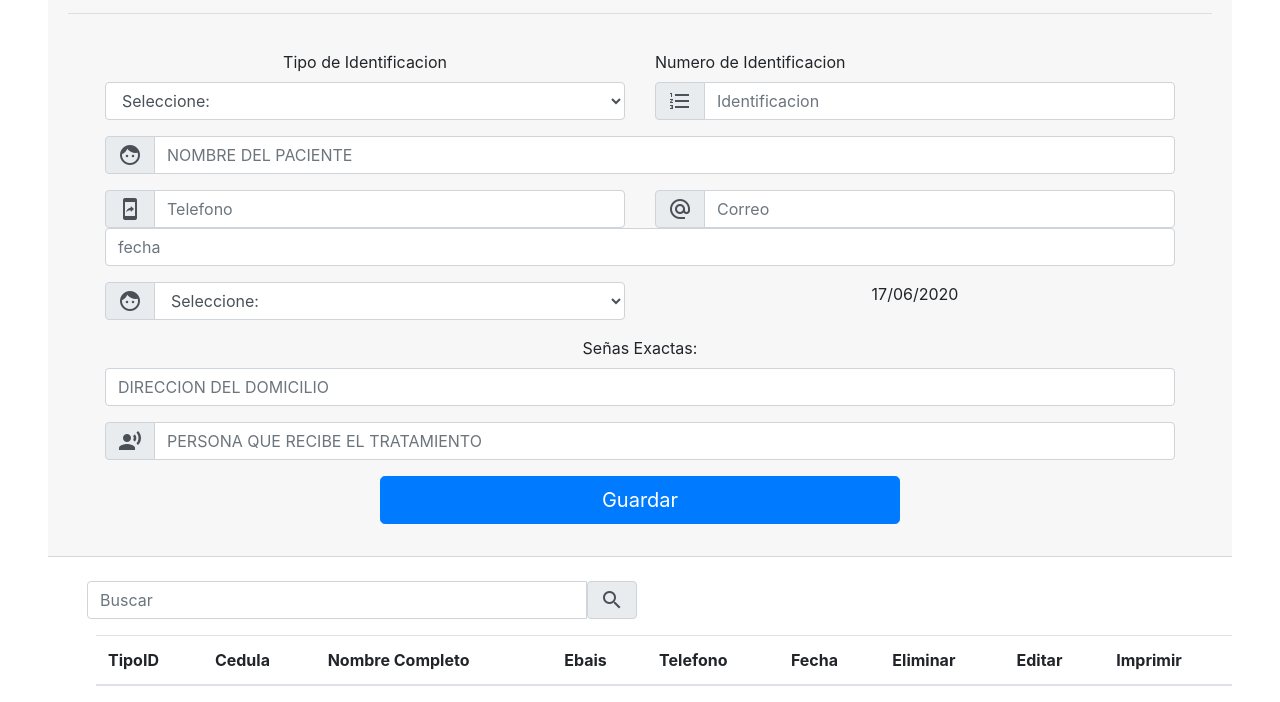
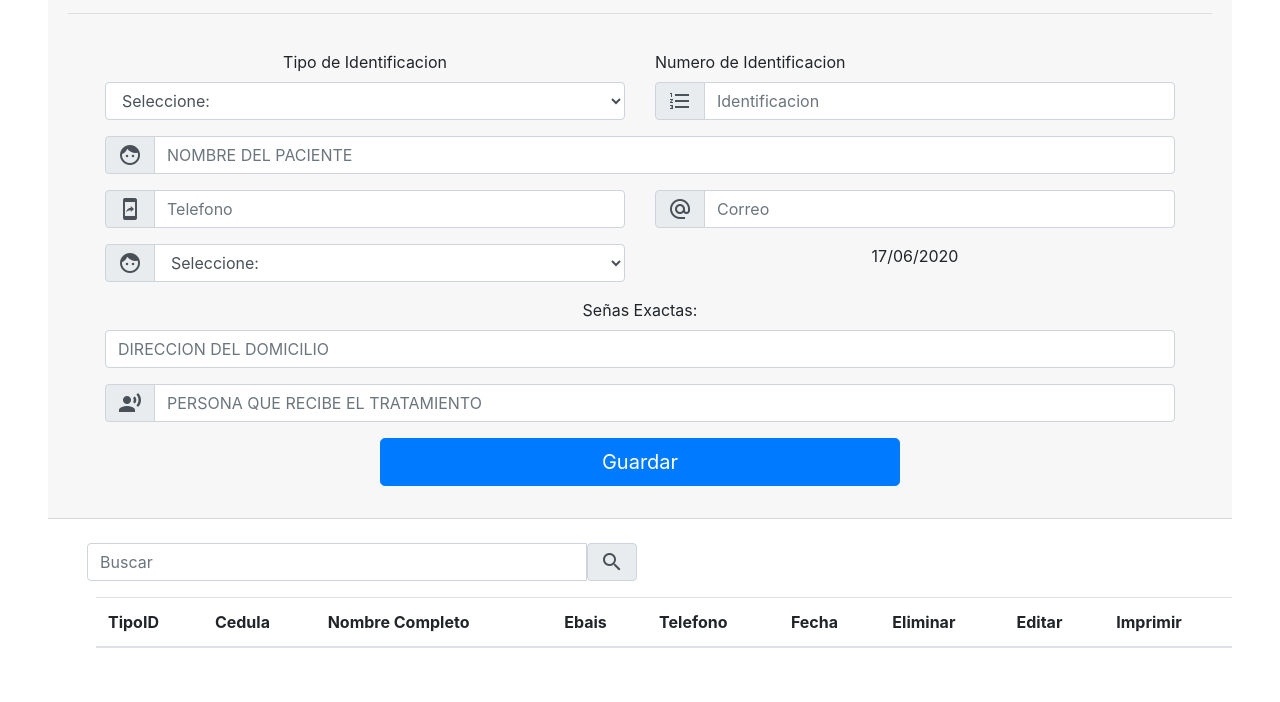
Before and after one commit to JosueCRC/domiciilioslimon, a plain HTML site: page index.html in a window 1280 px wide. Shown: the part 115-817 px from the top of the page. Drawn offline with Linux system fonts and the light colour scheme; no server answers.

Commit message:
hidden fecha

```diff
--- a/index.html
+++ b/index.html
@@ -95,7 +95,7 @@
                       </div>
                     </div>
               </div>
-              <input type="text" id="fecha" placeholder="fecha" value="" class="form-control" />
+              <input type="hidden" id="fecha" placeholder="fecha" value="" class="form-control" />
 
                   <div class="row mt-3">
                       <div class="col col-12 col-md-6">
```
